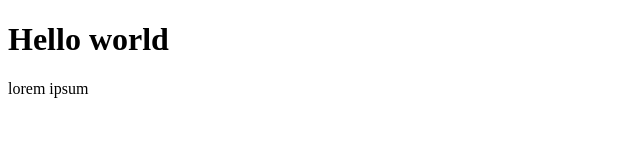
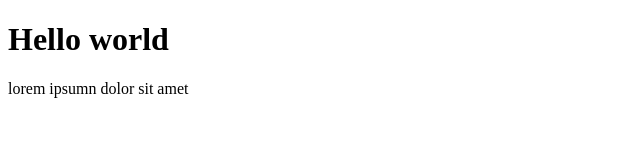
Before and after one commit to andiseptian/project-test, a plain HTML site: page index.html in a window 1280 px wide. Shown: the whole page, without its empty margins (0-640 px from the left). Drawn offline with Linux system fonts and the light colour scheme.

Commit message:
edit paragraph

```diff
--- a/index.html
+++ b/index.html
@@ -5,6 +5,6 @@
 </head>
 <body>
 <h1>Hello world</h1>
-<p>lorem ipsum</p>
+<p>lorem ipsumn dolor sit amet</p>
 </body>
 </html>
```
